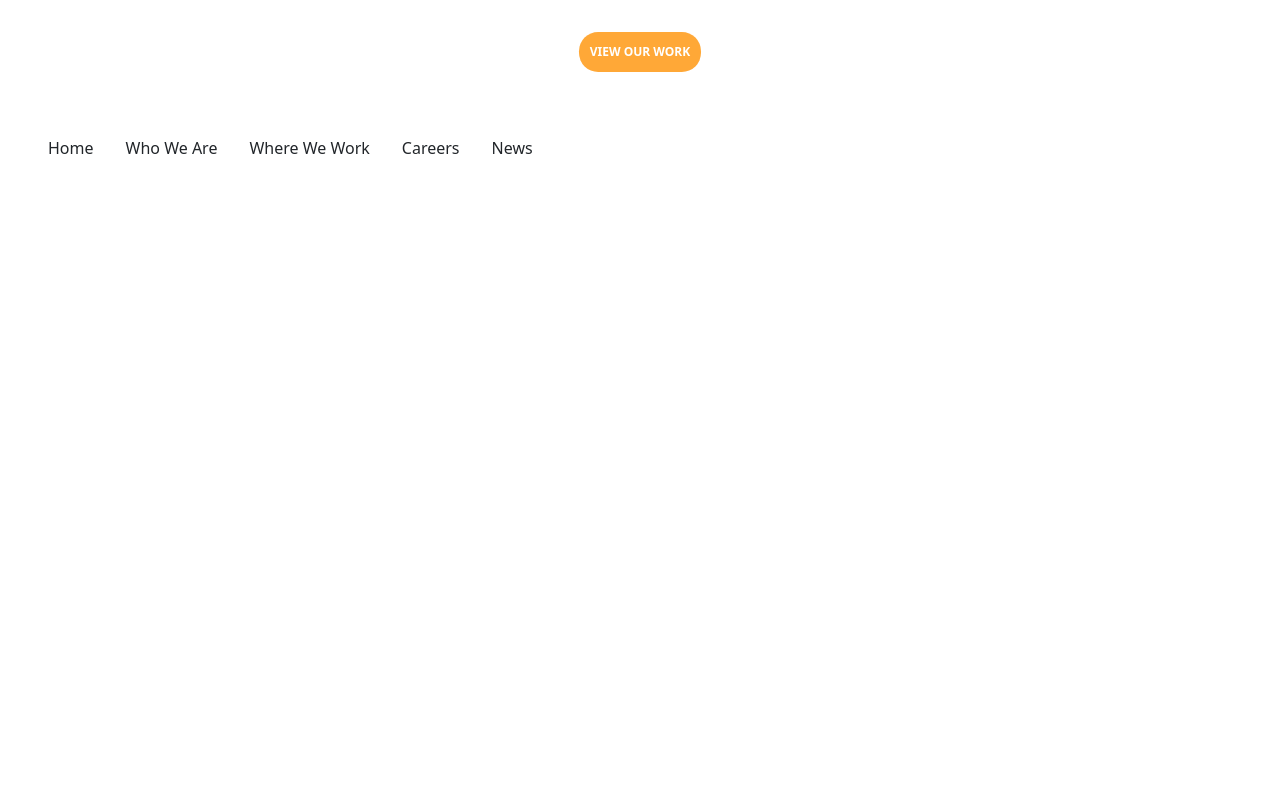
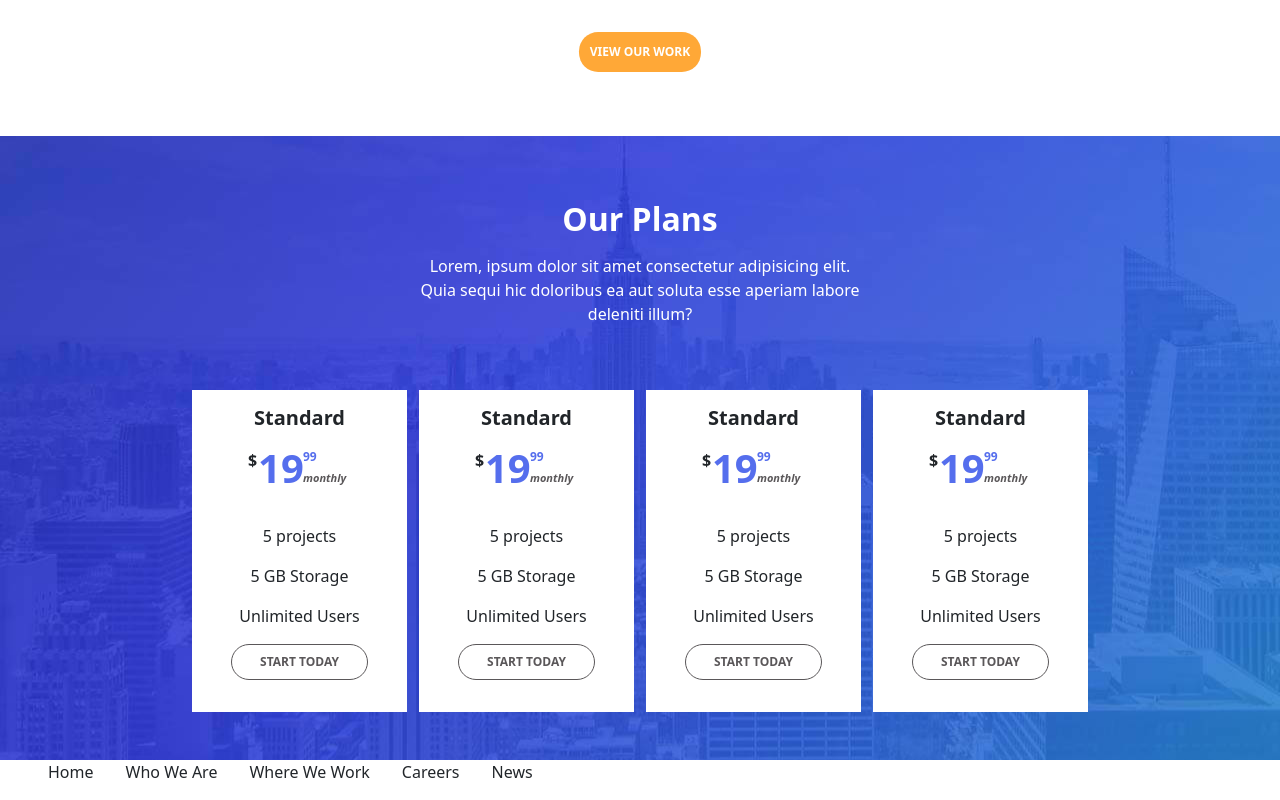
Before and after one commit to DezVibez/proj-html-vuejs, a Vue app: page / in a window 1280 px wide. Shown: the part 2844-3644 px from the top of the page. Before the commit the page ends 3020 px from the top, so only its background shows below. Built offline with nearby package versions, Linux system fonts and the light colour scheme.

Commit message:
finito our-plans + card ok

```diff
--- a/src/assets/sass/_buttons.scss
+++ b/src/assets/sass/_buttons.scss
@@ -16,9 +16,17 @@
 }
 
 .general-btn{
-    padding: 1rem;
-    border-radius: 1.2rem;
+    padding: 0.5rem;
+    text-align: center;
+    border-radius: 2rem;
     border: 0.1rem solid $btn_gray;
     color: $btn_gray;
     background-color: white ;
+
+    &:hover{
+        background-color: $primary_col;
+        border: none;
+        color: white;
+        cursor: pointer;
+    }
 }
--- a/src/components/BaseMain.vue
+++ b/src/components/BaseMain.vue
@@ -125,6 +125,160 @@
 
   </div>
 
+  <div class="our-plans">
+    <div class="my-container">
+      <div class="text-center mx-auto py-5 text-white">
+        <h2 class="fw-bold my-3">
+          Our Plans
+        </h2>
+
+        <p class="w-50 mx-auto">
+          Lorem, ipsum dolor sit amet consectetur adipisicing elit. Quia sequi hic doloribus ea aut soluta esse aperiam labore deleniti illum?
+        </p>
+      </div>
+
+      <div class="our-plans-card-box d-flex justify-content-between">
+        <div class="our-plans-card p-3 mb-5">
+          <H5 class="fw-bold text-center">
+            Standard
+          </H5>
+          <div class="plan-price d-flex">
+            <div>
+              <span class="dollar mb-1 align-self-end">$</span>
+              <span class="main-price fs-1 fw-bold">19</span>
+            </div>
+            <div class="d-flex flex-column justify-content-evenly">
+              <span class="sub-price fw-bold">
+                99
+              </span>
+              <span class="monthly">
+                monthly
+              </span>
+            </div>
+
+          </div>
+
+          <div class="text-center my-3">5 projects</div>
+
+          <div class="text-center my-3">5 GB Storage</div>
+
+          <div class="text-center my-3">Unlimited Users</div>
+
+
+
+          <div class="general-btn fw-bold general-font mx-auto w-75 my-3">
+            START TODAY
+          </div>
+
+
+        </div>
+
+        <div class="our-plans-card p-3 mb-5">
+
+          <H5 class="fw-bold text-center">
+            Standard
+          </H5>
+          <div class="plan-price d-flex">
+            <div>
+              <span class="dollar mb-1 align-self-end">$</span>
+              <span class="main-price fs-1 fw-bold">19</span>
+            </div>
+            <div class="d-flex flex-column justify-content-evenly">
+              <span class="sub-price fw-bold">
+                99
+              </span>
+              <span class="monthly">
+                monthly
+              </span>
+            </div>
+
+          </div>
+
+          <div class="text-center my-3 ">5 projects</div>
+
+          <div class="text-center my-3 ">5 GB Storage</div>
+
+          <div class="text-center my-3">Unlimited Users</div>
+
+
+
+          <div class="general-btn fw-bold general-font mx-auto w-75 my-3">
+            START TODAY
+          </div>
+
+        </div>
+
+        <div class="our-plans-card p-3 mb-5">
+          <H5 class="fw-bold text-center">
+            Standard
+          </H5>
+          <div class="plan-price d-flex">
+            <div>
+              <span class="dollar mb-1 align-self-end">$</span>
+              <span class="main-price fs-1 fw-bold">19</span>
+            </div>
+            <div class="d-flex flex-column justify-content-evenly">
+              <span class="sub-price fw-bold">
+                99
+              </span>
+              <span class="monthly">
+                monthly
+              </span>
+            </div>
+
+          </div>
+
+          <div class="text-center my-3 ">5 projects</div>
+
+          <div class="text-center my-3 ">5 GB Storage</div>
+
+          <div class="text-center my-3">Unlimited Users</div>
+
+
+
+          <div class="general-btn fw-bold general-font mx-auto w-75 my-3">
+            START TODAY
+          </div>
+
+        </div>
+
+        <div class="our-plans-card p-3 mb-5">
+          <H5 class="fw-bold text-center">
+            Standard
+          </H5>
+          <div class="plan-price d-flex">
+            <div>
+              <span class="dollar mb-1 align-self-end">$</span>
+              <span class="main-price fs-1 fw-bold">19</span>
+            </div>
+            <div class="d-flex flex-column justify-content-evenly">
+              <span class="sub-price fw-bold">
+                99
+              </span>
+              <span class="monthly">
+                monthly
+              </span>
+            </div>
+
+          </div>
+
+          <div class="text-center my-3 ">5 projects</div>
+
+          <div class="text-center my-3 ">5 GB Storage</div>
+
+          <div class="text-center my-3">Unlimited Users</div>
+
+
+
+          <div class="general-btn fw-bold general-font mx-auto w-75 my-3">
+            START TODAY
+          </div>
+
+        </div>
+      </div>
+    </div>
+  </div>
+
 
 
 
@@ -145,6 +299,7 @@ export default {
 <style scoped lang="scss">
 
 @import "../assets/sass/vars";
+@import "../assets/sass/buttons";
 
 //utils
   .my-container {
@@ -193,4 +348,59 @@ export default {
     width: 32%;
   }
 }
+
+//our-plans-section
+.our-plans{
+
+  background-image: url(../assets/images/background1.jpg);
+  background-position-y: -10rem;
+  background-position-x: -26rem;
+  background-repeat: no-repeat;
+
+  .our-plans-card {
+    width: 24%;
+    min-height: 200px;
+    background-color: white;
+
+    .plan-price{
+      position:relative;
+      height:70px;
+      left:40px;
+
+      .main-price{
+      position:absolute;
+      top: 0px;
+      left: 10px;
+      color:$secondary_btn_col;
+    }
+
+    .sub-price{
+      position:absolute;
+      top: 10px;
+      left: 55px;
+      font-size: 12px;
+      color:$secondary_btn_col;
+    }
+
+    .monthly{
+      position:absolute;
+      top: 32px;
+      left: 55px;
+      font-size: 11px;
+      color: $btn_gray;
+      font-style: italic;
+      font-weight:900;
+    }
+
+    .dollar{
+      position:absolute;
+      top: 10px;
+      left: 0px;
+      font-weight: bold;
+    }
+    }
+
+
+  }
+}
 </style>
```
